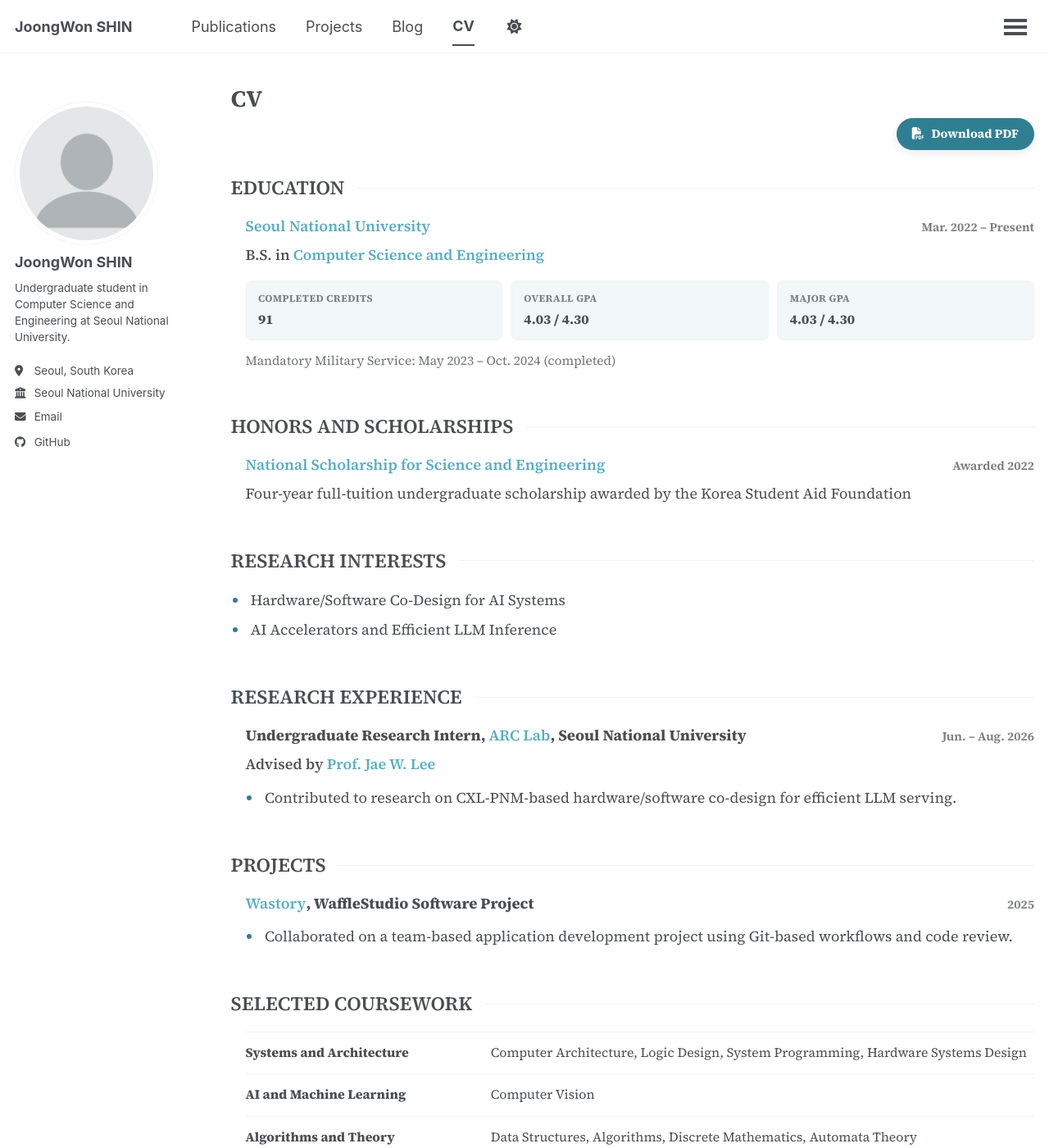
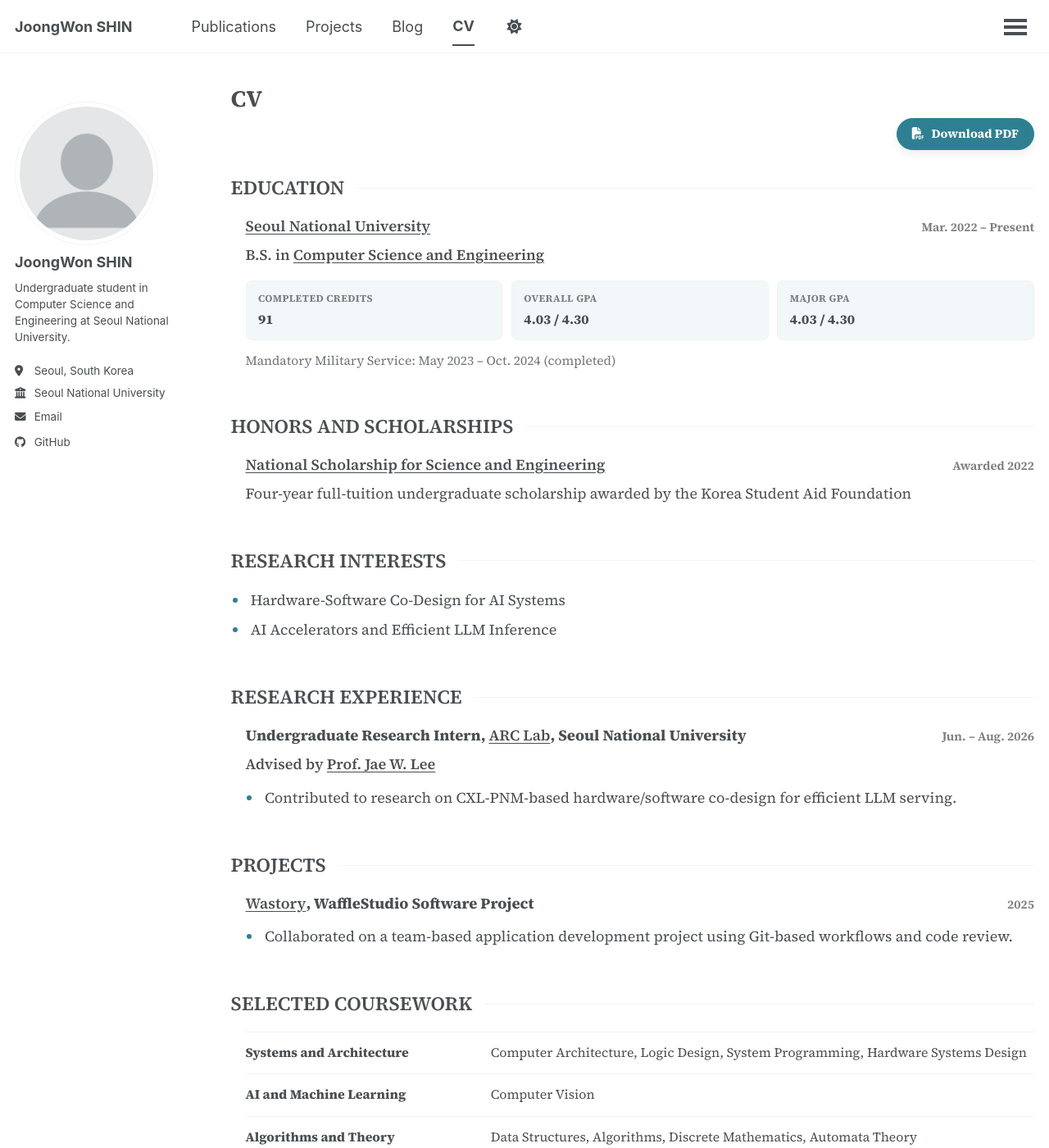
Before and after one commit to joongwon0204/joongwon0204.github.io, a Jekyll site: the page built from _pages/cv.md, in a window 1280 px wide and 1400 px high. Shown: the whole window at 82% size. Built offline with Jekyll 4.4.1, drawn with Linux system fonts in a browser that asks for light colours; a script that is not in the unit is left out.

```diff
--- a/_pages/cv.md
+++ b/_pages/cv.md
@@ -56,7 +56,7 @@ redirect_from:
   <section class="cv-section" aria-labelledby="cv-interests">
     <h2 id="cv-interests">Research Interests</h2>
     <ul class="cv-interest-list">
-      <li>Hardware/Software Co-Design for AI Systems</li>
+      <li>Hardware-Software Co-Design for AI Systems</li>
       <li>AI Accelerators and Efficient LLM Inference</li>
     </ul>
   </section>
--- a/_sass/layout/_json_cv.scss
+++ b/_sass/layout/_json_cv.scss
@@ -21,14 +21,18 @@
   color: var(--global-text-color);
 
   a {
-    color: var(--global-link-color);
+    color: var(--global-text-color);
     font-weight: 600;
-    text-decoration: none;
+    text-decoration: underline;
     text-underline-offset: 0.18em;
 
+    &:visited {
+      color: var(--global-text-color);
+    }
+
     &:hover {
-      color: var(--global-link-color-hover);
-      text-decoration: underline;
+      color: var(--global-link-color);
+      text-decoration: none;
     }
 
     &:focus-visible {
```
Also changed, not shown: _pages/about.md (+3 -3 lines), 2 other files.
